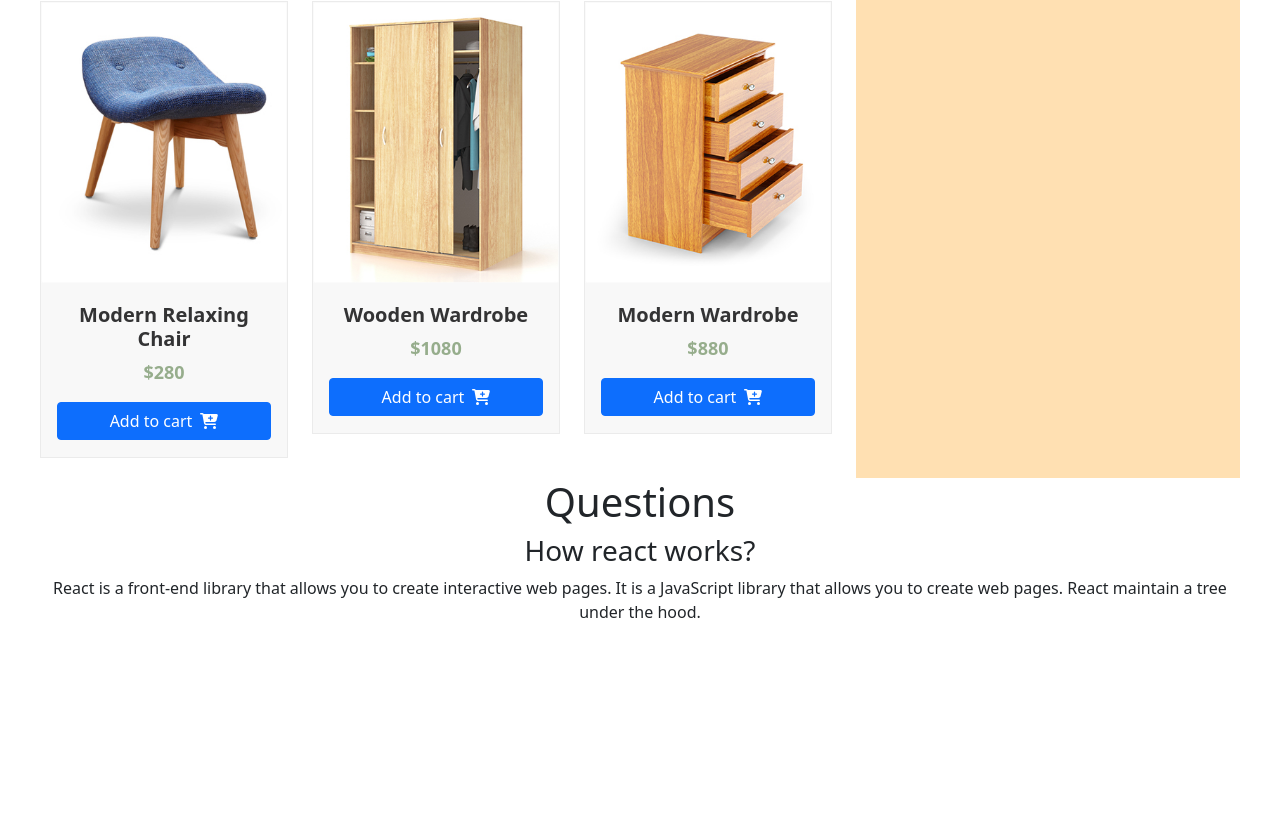
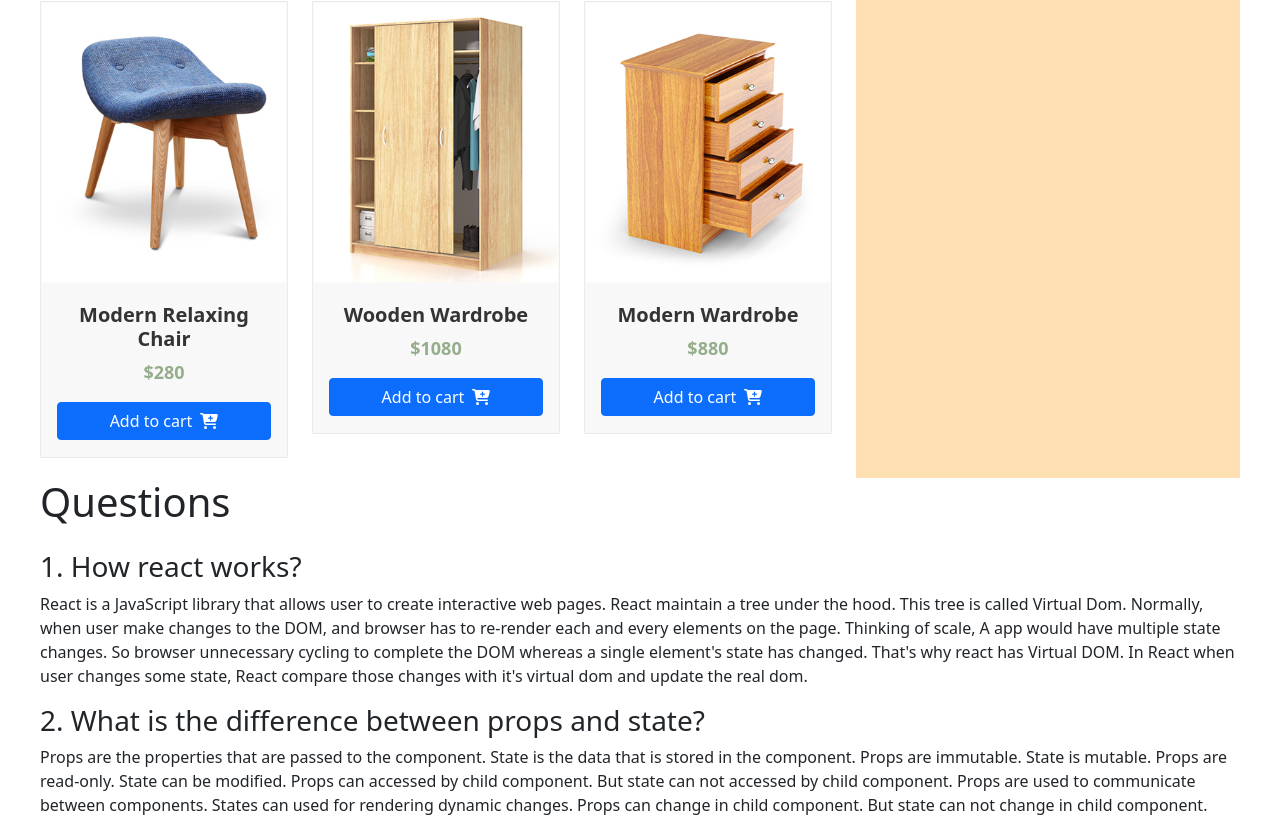
Before and after one commit to MF-React-Projects/Flick-Store, a React (Create React App) app: page / in a window 1280 px wide. Shown: the part 1546-2379 px from the top of the page. Before the commit the page ends 2186 px from the top, so only its background shows below. Built offline with nearby package versions, Linux system fonts and the light colour scheme.

Commit message:
2 question answered

```diff
--- a/src/App.css
+++ /dev/null
@@ -1,38 +0,0 @@
-.App {
-  text-align: center;
-}
-
-.App-logo {
-  height: 40vmin;
-  pointer-events: none;
-}
-
-@media (prefers-reduced-motion: no-preference) {
-  .App-logo {
-    animation: App-logo-spin infinite 20s linear;
-  }
-}
-
-.App-header {
-  background-color: #282c34;
-  min-height: 100vh;
-  display: flex;
-  flex-direction: column;
-  align-items: center;
-  justify-content: center;
-  font-size: calc(10px + 2vmin);
-  color: white;
-}
-
-.App-link {
-  color: #61dafb;
-}
-
-@keyframes App-logo-spin {
-  from {
-    transform: rotate(0deg);
-  }
-  to {
-    transform: rotate(360deg);
-  }
-}
--- a/src/App.js
+++ b/src/App.js
@@ -1,4 +1,3 @@
-import './App.css';
 import 'bootstrap/dist/css/bootstrap.min.css';
 import Header from "./components/Header/Header";
 import Shop from "./components/Shop/Shop";
--- a/src/components/Cart/Cart.css
+++ b/src/components/Cart/Cart.css
@@ -2,6 +2,7 @@
     position: sticky;
     top: 0;
     padding: 20px 20px 30px 20px;
+    text-align: center;
 }
 #random-product{
     margin-top: 30px;
--- a/src/components/Questions/Questions.js
+++ b/src/components/Questions/Questions.js
@@ -3,11 +3,12 @@ import React from 'react';
 const Questions = () => {
     return (
         <div>
-            <h1>Questions</h1>
-            <h3>How react works?</h3>
-            <p>
-                React is a front-end library that allows you to create interactive web pages. It is a JavaScript library that allows you to create web pages. React maintain a tree under the hood.
-            </p>
+            <h1 className='mb-4'>Questions</h1>
+            <h3>1. How react works?</h3>
+            <p>React is a JavaScript library that allows user to create interactive web pages. React maintain a tree under the hood. This tree is called Virtual Dom. Normally, when user make changes to the DOM, and browser has to re-render each and every elements on the page. Thinking of scale, A app would have multiple state changes. So browser unnecessary cycling to complete the DOM whereas a single element's state has changed. That's why react has Virtual DOM. In React when user changes some state, React compare those changes with it's virtual dom and update the real dom.</p>
+
+            <h3>2. What is the difference between props and state?</h3>
+            <p>Props are the properties that are passed to the component. State is the data that is stored in the component. Props are immutable. State is mutable. Props are read-only. State can be modified. Props can accessed by child component. But state can not accessed by child component. Props are used to communicate between components. States can used for rendering dynamic changes. Props can change in child component. But state can not change in child component.</p>
         </div>
     );
 };
```
